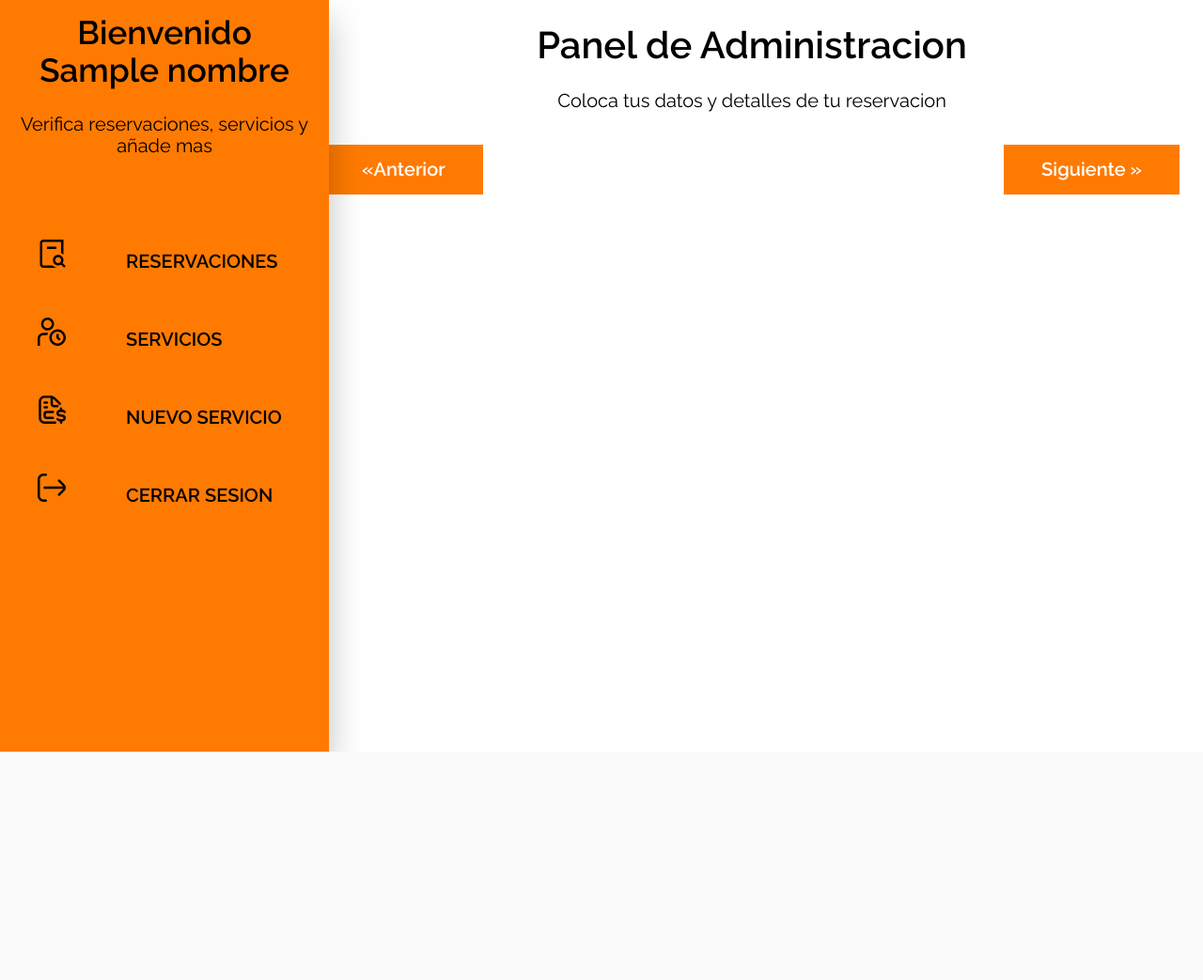
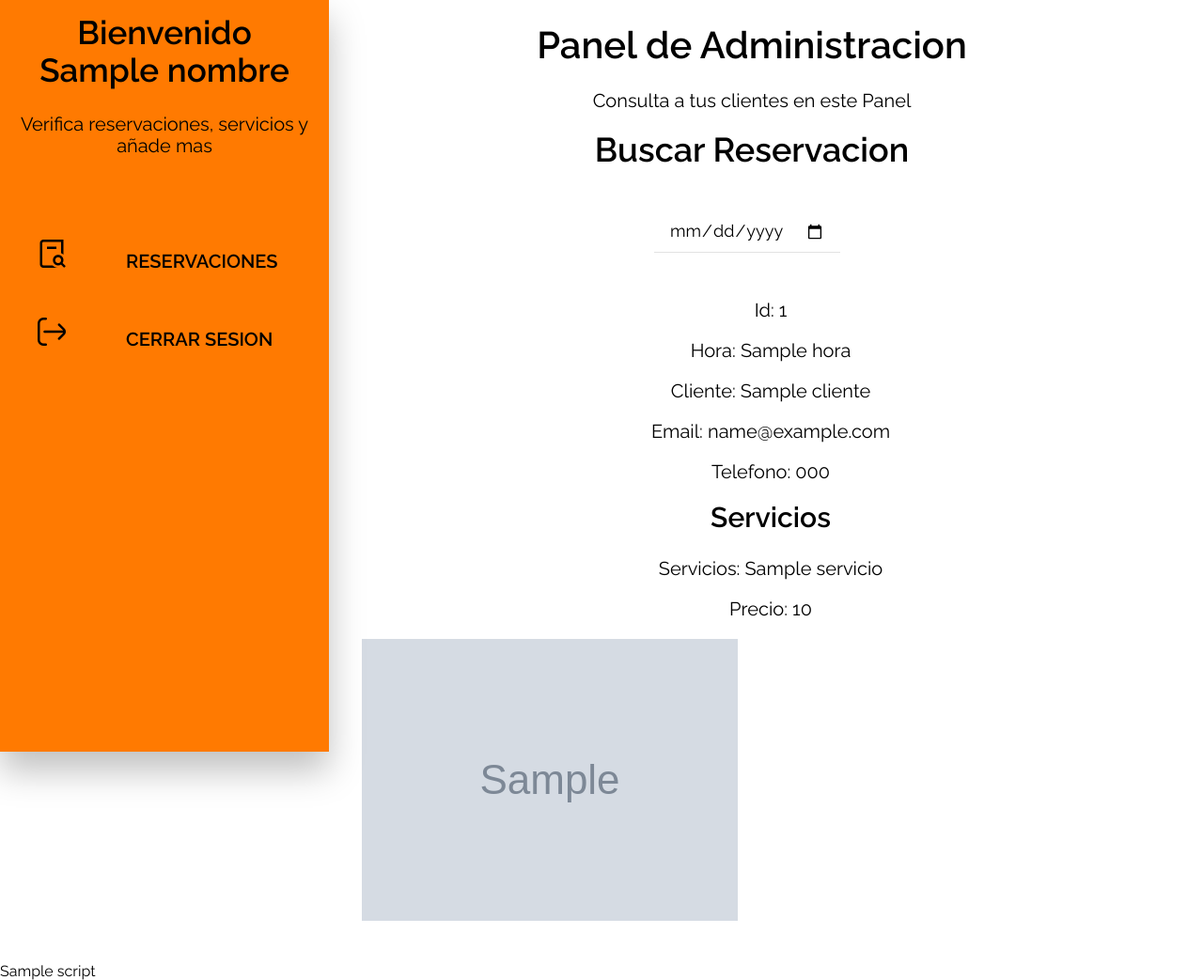
Before and after one commit to josh161001/sro_MVC, a PHP site: the page made by views/admin/index.php in a window 1280 px wide. Shown: the whole page at 94% size. Before the commit the page ends 800 px from the top, so only its background shows below. Run offline with PHP 8.4, Linux system fonts and the light colour scheme; the template is opened without the code that fills it: most values are stand-ins (such as "Sample title", 1, 10 or a date in 2020); grey boxes marked "Sample" are stand-in pictures; some libraries are stand-ins or nearby versions.

Commit message:
se agregaron nuevas avariables

```diff
--- a/models/ActiveRecord.php
+++ b/models/ActiveRecord.php
@@ -129,7 +129,10 @@ class ActiveRecord {
             return array_shift( $resultado ) ;
         }
 
-
+        public static function SQL($query) {
+            $resultado = self::consultarSQL($query);
+            return $resultado ;
+        }
     // crea un nuevo registro
     public function crear() {
         // Sanitizar los datos
--- a/views/admin/index.php
+++ b/views/admin/index.php
@@ -14,15 +14,6 @@
         <button class="boton actual"  data-paso="1">Reservaciones</button>
         </li>
 
-        <li>
-        <i class="fi fi-rs-user-time"></i>
-        <button class="boton"  data-paso="2">Servicios</button>
-        </li>
-
-        <li>
-        <i class="fi fi-rr-file-invoice-dollar"></i>
-        <button class="boton"  data-paso="3">Nuevo servicio</button>
-        </li>
 
         <li>
         <i class="fi fi-rr-exit"></i>
@@ -33,43 +24,50 @@
 </div>
     <div class="colmn2">
     <h1 >Panel de Administracion</h1>
-    <p>Coloca tus datos y detalles de tu reservacion</p>
+    <p>Consulta a tus clientes en este Panel</p>
+    <h2>Buscar Reservacion</h2>
 
-    <div id="app">
+    <div id="busqueda">
 
-    <div id="paso-1" class="seccion">
-    <h2>Datos y reservacion</h2>
-    <p>Coloca tus datos y fecha de tu  reservacion</p>
     <form class="formulario">
+
     <div class="campo center">
-    <input  type="text" id ="nombre" placeholder ="Tu nombre" name="nombre"
-    value ="<?php echo $nombre; ?>" disabled>
+    <input  type="date" id="fecha" name="fecha">
     </div>
-    <div id="paso-2" class="seccion">
-    <h2>servicios</h2>
-    <p>Eligue tus servicios</p>
-    <div id="servicios" class="listado-servicios"></div>
+
+    </form>
     </div>
-    <div class="campo center">
-    <input  type="date" id="fecha"  min="<?php echo date('Y-m-d', strtotime('+1 day'));?>" >
+    <div class="reservacion-admin">
+        <ul class="reservacion">
+        <?php
+        $idReserva = 0;
+            foreach ($reservacion as $reserva) {
+                if ($idReserva !== $reserva->id) {
+         ?>
+         <li>
+            <p>Id: <span> <?php echo $reserva->id; ?></span></p>
+            <p>Hora: <span> <?php echo $reserva->hora; ?></span></p>
+            <p>Cliente: <span> <?php echo $reserva->cliente; ?></span></p>
+            <p>Email: <span> <?php echo $reserva->email; ?></span></p>
+            <p>Telefono: <span> <?php echo $reserva->telefono; ?></span></p>
+
+            <h3>Servicios</h3>
+
+                <?php
+            $idReserva = $reserva->id;
+            }?>
+            <div class="servicios-li">
+            <p>Servicios: <span> <?php echo $reserva->servicio; ?></span></p>
+            <p>Precio: <span> <?php echo $reserva->precio; ?></span></p>
+            <img src="<?php echo $reserva->imagen; ?>" alt="servicio">
+            </div>
+
+         </li>
+
+         <?php }?>
+        </ul>
+
     </div>
-    <div class="campo center">
-    <input  type="time" id ="hora" >
-    </div>
-    <input type="hidden" value="<?php echo $id ?>" id="id">
-</form>
-</div>
-<div id="paso-3" class="seccion contenido-cuenta">
-<h2>Detalles de tu cuenta</h2>
-<p class="salto">Verifica que la informacion este correctamente</p>
-</div>
-<div class="paginacion">
-    <button class="boton" id="anterior">
-    &laquo;Anterior</button>
-    <button class="boton" id="siguiente">
-    Siguiente &raquo;</button>
-
-</div>
 </div>
 </div>
 </section>
```
Also changed, not shown: controllers/AdminController.php (+20 -1 lines), models/AdminReservacion.php (added, +30 -0 lines).
